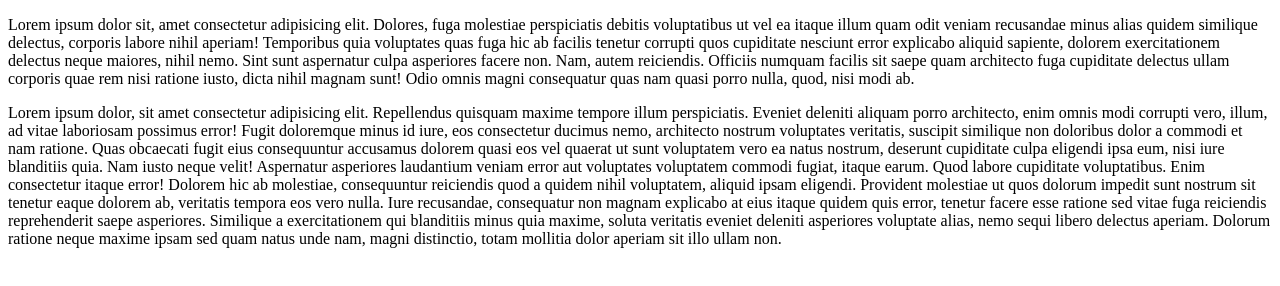
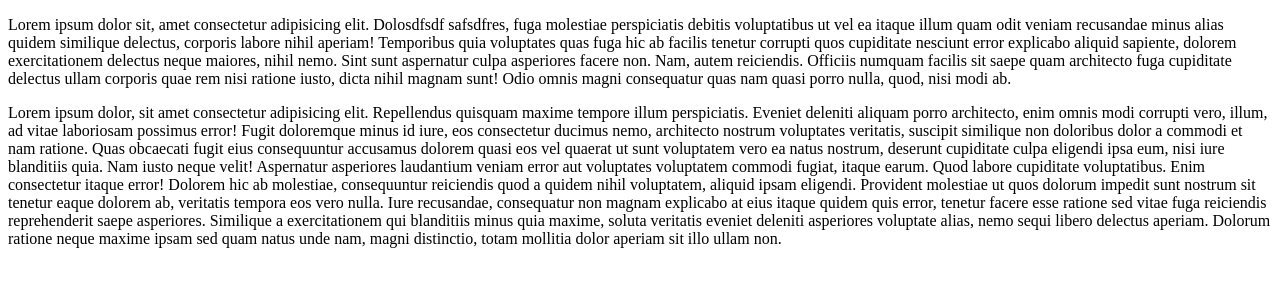
Before and after one commit to joseriosdev/git-practice, a plain HTML site: page newPage.html in a window 1280 px wide. Drawn offline with Linux system fonts and the light colour scheme.

Commit message:
cambios atomicos :D

```diff
--- a/newPage.html
+++ b/newPage.html
@@ -7,7 +7,7 @@
   <title>Document</title>
 </head>
 <body>
-  <p>Lorem ipsum dolor sit, amet consectetur adipisicing elit. Dolores, fuga molestiae perspiciatis debitis voluptatibus ut vel ea itaque illum quam odit veniam recusandae minus alias quidem similique delectus, corporis labore nihil aperiam! Temporibus quia voluptates quas fuga hic ab facilis tenetur corrupti quos cupiditate nesciunt error explicabo aliquid sapiente, dolorem exercitationem delectus neque maiores, nihil nemo. Sint sunt aspernatur culpa asperiores facere non. Nam, autem reiciendis. Officiis numquam facilis sit saepe quam architecto fuga cupiditate delectus ullam corporis quae rem nisi ratione iusto, dicta nihil magnam sunt! Odio omnis magni consequatur quas nam quasi porro nulla, quod, nisi modi ab.</p>
+  <p>Lorem ipsum dolor sit, amet consectetur adipisicing elit. Dolosdfsdf   safsdfres, fuga molestiae perspiciatis debitis voluptatibus ut vel ea itaque illum quam odit veniam recusandae minus alias quidem similique delectus, corporis labore nihil aperiam! Temporibus quia voluptates quas fuga hic ab facilis tenetur corrupti quos cupiditate nesciunt error explicabo aliquid sapiente, dolorem exercitationem delectus neque maiores, nihil nemo. Sint sunt aspernatur culpa asperiores facere non. Nam, autem reiciendis. Officiis numquam facilis sit saepe quam architecto fuga cupiditate delectus ullam corporis quae rem nisi ratione iusto, dicta nihil magnam sunt! Odio omnis magni consequatur quas nam quasi porro nulla, quod, nisi modi ab.</p>
   <p>Lorem ipsum dolor, sit amet consectetur adipisicing elit. Repellendus quisquam maxime tempore illum perspiciatis. Eveniet deleniti aliquam porro architecto, enim omnis modi corrupti vero, illum, ad vitae laboriosam possimus error! Fugit doloremque minus id iure, eos consectetur ducimus nemo, architecto nostrum voluptates veritatis, suscipit similique non doloribus dolor a commodi et nam ratione. Quas obcaecati fugit eius consequuntur accusamus dolorem quasi eos vel quaerat ut sunt voluptatem vero ea natus nostrum, deserunt cupiditate culpa eligendi ipsa eum, nisi iure blanditiis quia. Nam iusto neque velit! Aspernatur asperiores laudantium veniam error aut voluptates voluptatem commodi fugiat, itaque earum. Quod labore cupiditate voluptatibus. Enim consectetur itaque error! Dolorem hic ab molestiae, consequuntur reiciendis quod a quidem nihil voluptatem, aliquid ipsam eligendi. Provident molestiae ut quos dolorum impedit sunt nostrum sit tenetur eaque dolorem ab, veritatis tempora eos vero nulla. Iure recusandae, consequatur non magnam explicabo at eius itaque quidem quis error, tenetur facere esse ratione sed vitae fuga reiciendis reprehenderit saepe asperiores. Similique a exercitationem qui blanditiis minus quia maxime, soluta veritatis eveniet deleniti asperiores voluptate alias, nemo sequi libero delectus aperiam. Dolorum ratione neque maxime ipsam sed quam natus unde nam, magni distinctio, totam mollitia dolor aperiam sit illo ullam non.</p>
 </body>
 </html>
```
